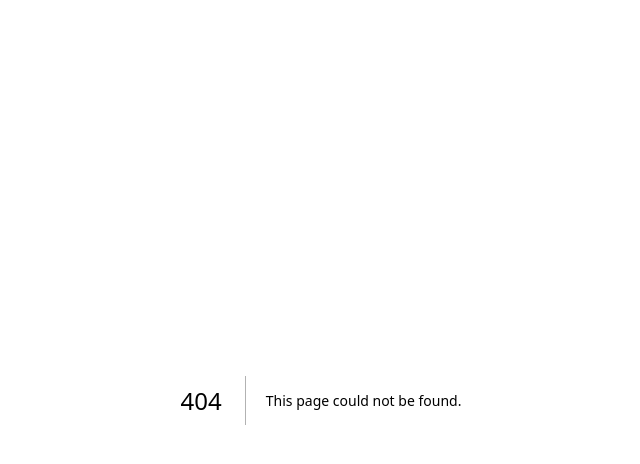
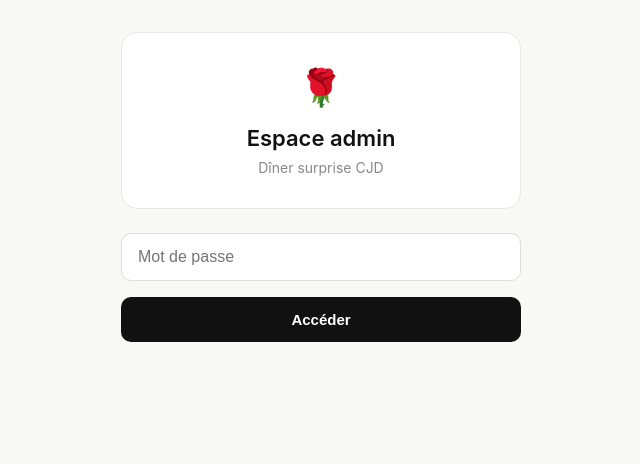
Before and after one commit to Telmaftorres/diner-cjd, a Next.js app: page /admin in a window 1280 px wide. Before the commit this address had no page. Shown: the top 464 px of the page, without its empty margins (319-959 px from the left). Built offline with nearby package versions, Linux system fonts and the light colour scheme.

Commit message:
page admin inscrits

```diff
--- /dev/null
+++ b/app/admin/page.tsx
@@ -0,0 +1,166 @@
+'use client'
+import { useState } from 'react'
+
+type Inscrit = {
+  prenom: string
+  nom: string
+  email: string
+  tel: string
+  date_label: string
+  created_at: string
+  annule: boolean
+}
+
+const S = {
+  page: { minHeight: '100vh', background: '#f8f8f6', padding: '2rem 1rem', fontFamily: '-apple-system, Arial, sans-serif' } as React.CSSProperties,
+  wrap: { maxWidth: '900px', margin: '0 auto' } as React.CSSProperties,
+  header: { textAlign: 'center' as const, padding: '2rem 1.5rem', background: '#fff', borderRadius: '16px', marginBottom: '1.5rem', border: '0.5px solid #e8e8e4' },
+  h1: { color: '#111', fontSize: '22px', fontWeight: 600, margin: '1rem 0 0.5rem' },
+  input: { width: '100%', padding: '14px 16px', border: '0.5px solid #ddd', borderRadius: '10px', background: '#fff', color: '#111', fontSize: '16px', outline: 'none', boxSizing: 'border-box' as const, marginBottom: '1rem' },
+  btn: { width: '100%', padding: '14px', background: '#111', color: '#fff', border: 'none', borderRadius: '10px', fontSize: '15px', fontWeight: 600, cursor: 'pointer' } as React.CSSProperties,
+  exportBtn: { padding: '10px 20px', background: '#1D9E75', color: '#fff', border: 'none', borderRadius: '8px', fontSize: '14px', fontWeight: 600, cursor: 'pointer' } as React.CSSProperties,
+  err: { fontSize: '13px', color: '#E24B4A', marginTop: '6px', textAlign: 'center' as const },
+}
+
+export default function AdminPage() {
+  const [secret, setSecret] = useState('')
+  const [inscrits, setInscrits] = useState<Inscrit[] | null>(null)
+  const [error, setError] = useState('')
+  const [loading, setLoading] = useState(false)
+
+  const load = async () => {
+    setLoading(true)
+    setError('')
+    const res = await fetch('/api/admin/inscrits', {
+      method: 'POST',
+      headers: { 'Content-Type': 'application/json' },
+      body: JSON.stringify({ adminSecret: secret }),
+    })
+    if (res.ok) {
+      const data = await res.json()
+      setInscrits(data.inscrits)
+    } else {
+      setError('Mot de passe incorrect.')
+    }
+    setLoading(false)
+  }
+
+  const exportExcel = () => {
+    if (!inscrits) return
+    const rows = [
+      ['Prénom', 'Nom', 'Email', 'Téléphone', 'Date', 'Statut'],
+      ...inscrits.map(i => [
+        i.prenom, i.nom, i.email, i.tel, i.date_label, i.annule ? 'Annulé' : 'Confirmé'
+      ])
+    ]
+    const csv = rows.map(r => r.map(c => `"${c}"`).join(',')).join('\n')
+    const blob = new Blob(['\uFEFF' + csv], { type: 'text/csv;charset=utf-8;' })
+    const url = URL.createObjectURL(blob)
+    const a = document.createElement('a')
+    a.href = url
+    a.download = 'inscrits-diner-cjd.csv'
+    a.click()
+  }
+
+  if (inscrits === null) return (
+    <div style={S.page}>
+      <div style={{ maxWidth: '400px', margin: '0 auto' }}>
+        <div style={S.header}>
+          <p style={{ fontSize: '36px', margin: 0 }}>🌹</p>
+          <h1 style={S.h1}>Espace admin</h1>
+          <p style={{ color: '#888', fontSize: '14px', margin: 0 }}>Dîner surprise CJD</p>
+        </div>
+        <input
+          style={S.input}
+          type="password"
+          placeholder="Mot de passe"
+          value={secret}
+          onChange={e => setSecret(e.target.value)}
+          onKeyDown={e => e.key === 'Enter' && load()}
+        />
+        {error && <p style={S.err}>{error}</p>}
+        <button style={S.btn} onClick={load} disabled={loading}>
+          {loading ? 'Chargement…' : 'Accéder'}
+        </button>
+      </div>
+    </div>
+  )
+
+  const actifs = inscrits.filter(i => !i.annule)
+  const annules = inscrits.filter(i => i.annule)
+
+  const parDate: Record<string, Inscrit[]> = {}
+  actifs.forEach(i => {
+    if (!parDate[i.date_label]) parDate[i.date_label] = []
+    parDate[i.date_label].push(i)
+  })
+
+  return (
+    <div style={S.page}>
+      <div style={S.wrap}>
+        <div style={{ display: 'flex', alignItems: 'center', justifyContent: 'space-between', marginBottom: '1.5rem', flexWrap: 'wrap' as const, gap: '12px' }}>
+          <div>
+            <h1 style={{ fontSize: '20px', fontWeight: 600, color: '#111', margin: '0 0 4px' }}>🌹 Inscrits — Dîner CJD</h1>
+            <p style={{ fontSize: '13px', color: '#888', margin: 0 }}>{actifs.length} inscrits actifs · {annules.length} annulations</p>
+          </div>
+          <button style={S.exportBtn} onClick={exportExcel}>Télécharger CSV</button>
+        </div>
+
+        {Object.entries(parDate).map(([date, liste]) => (
+          <div key={date} style={{ background: '#fff', borderRadius: '12px', border: '0.5px solid #e8e8e4', marginBottom: '1rem', overflow: 'hidden' }}>
+            <div style={{ padding: '14px 20px', borderBottom: '0.5px solid #e8e8e4', display: 'flex', justifyContent: 'space-between', alignItems: 'center' }}>
+              <span style={{ fontWeight: 600, fontSize: '15px', color: '#111' }}>{date}</span>
+              <span style={{ fontSize: '13px', color: liste.length >= 9 ? '#E24B4A' : '#1D9E75', fontWeight: 600 }}>{liste.length} / 9</span>
+            </div>
+            <table style={{ width: '100%', borderCollapse: 'collapse' as const, fontSize: '13px' }}>
+              <thead>
+                <tr style={{ background: '#f8f8f6' }}>
+                  {['Prénom', 'Nom', 'Email', 'Téléphone'].map(h => (
+                    <th key={h} style={{ padding: '10px 16px', textAlign: 'left' as const, color: '#888', fontWeight: 500 }}>{h}</th>
+                  ))}
+                </tr>
+              </thead>
+              <tbody>
+                {liste.map((i, idx) => (
+                  <tr key={idx} style={{ borderTop: '0.5px solid #f0f0f0' }}>
+                    <td style={{ padding: '12px 16px', color: '#111' }}>{i.prenom}</td>
+                    <td style={{ padding: '12px 16px', color: '#111' }}>{i.nom}</td>
+                    <td style={{ padding: '12px 16px', color: '#555' }}>{i.email}</td>
+                    <td style={{ padding: '12px 16px', color: '#555' }}>{i.tel}</td>
+                  </tr>
+                ))}
+              </tbody>
+            </table>
+          </div>
+        ))}
+
+        {annules.length > 0 && (
+          <div style={{ background: '#fff', borderRadius: '12px', border: '0.5px solid #e8e8e4', overflow: 'hidden' }}>
+            <div style={{ padding: '14px 20px', borderBottom: '0.5px solid #e8e8e4' }}>
+              <span style={{ fontWeight: 600, fontSize: '15px', color: '#888' }}>Annulations ({annules.length})</span>
+            </div>
+            <table style={{ width: '100%', borderCollapse: 'collapse' as const, fontSize: '13px' }}>
+              <thead>
+                <tr style={{ background: '#f8f8f6' }}>
+                  {['Prénom', 'Nom', 'Email', 'Date'].map(h => (
+                    <th key={h} style={{ padding: '10px 16px', textAlign: 'left' as const, color: '#888', fontWeight: 500 }}>{h}</th>
+                  ))}
+                </tr>
+              </thead>
+              <tbody>
+                {annules.map((i, idx) => (
+                  <tr key={idx} style={{ borderTop: '0.5px solid #f0f0f0' }}>
+                    <td style={{ padding: '12px 16px', color: '#999' }}>{i.prenom}</td>
+                    <td style={{ padding: '12px 16px', color: '#999' }}>{i.nom}</td>
+                    <td style={{ padding: '12px 16px', color: '#999' }}>{i.email}</td>
+                    <td style={{ padding: '12px 16px', color: '#999' }}>{i.date_label}</td>
+                  </tr>
+                ))}
+              </tbody>
+            </table>
+          </div>
+        )}
+      </div>
+    </div>
+  )
+}
--- /dev/null
+++ b/app/api/admin/inscrits/route.ts
@@ -0,0 +1,19 @@
+import { NextRequest, NextResponse } from 'next/server'
+import { supabaseAdmin } from '@/lib/supabase'
+
+export async function POST(req: NextRequest) {
+  const { adminSecret } = await req.json()
+
+  if (adminSecret !== process.env.ADMIN_SECRET)
+    return NextResponse.json({ error: 'Non autorisé' }, { status: 401 })
+
+  const { data, error } = await supabaseAdmin
+    .from('inscriptions')
+    .select('prenom, nom, email, tel, date_label, created_at, annule')
+    .order('date_id', { ascending: true })
+    .order('created_at', { ascending: true })
+
+  if (error) return NextResponse.json({ error: error.message }, { status: 500 })
+
+  return NextResponse.json({ inscrits: data })
+}
```
